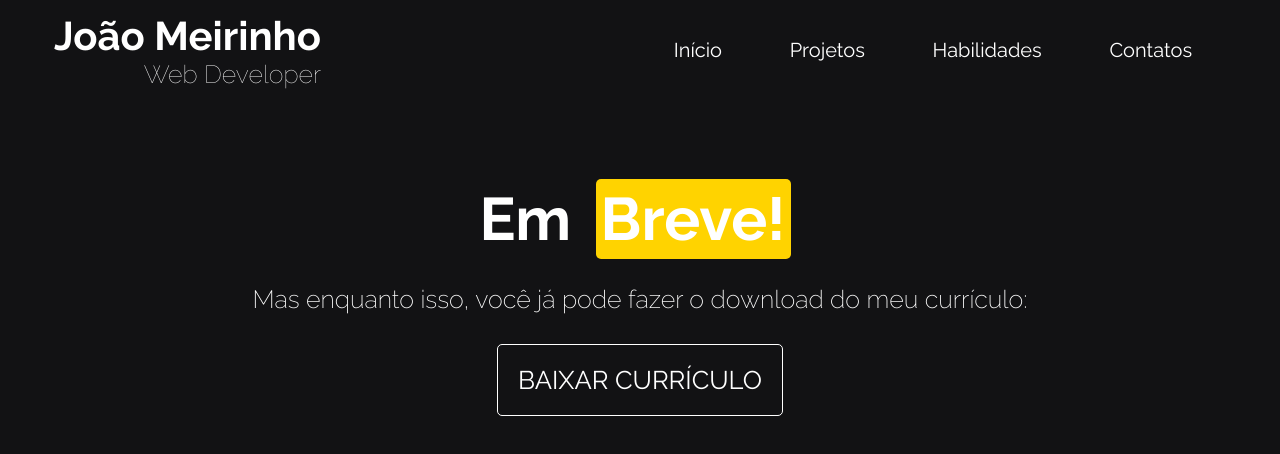
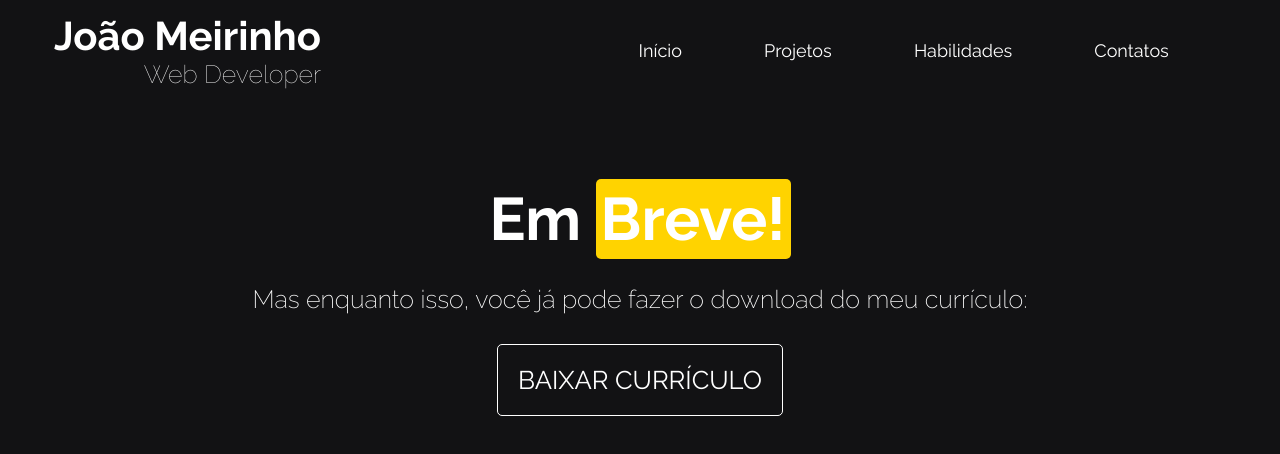
Before and after one commit to JoaoMeirinho/Portfolio, a React (Vite) app: page / in a window 1280 px wide. Shown: the top 454 px of the page. Built offline with nearby package versions, Linux system fonts and the light colour scheme.

Commit message:
Fixed Component Destac and Adjusted Navbar links

```diff
--- a/src/components/Banner/styled.js
+++ b/src/components/Banner/styled.js
@@ -37,7 +37,6 @@ export const Destac = styled.span`
   background: ${colors.yellow};
   padding: 5px;
   border-radius: 5px;
-  margin: 0 10px;
 `;
 
 export const ButtonCurriculum = styled.a`
--- a/src/components/Header/styled.js
+++ b/src/components/Header/styled.js
@@ -50,8 +50,8 @@ export const Nav = styled.nav`
     }
   }
   display: flex;
-  justify-content: space-around;
-  width: 50%;
+  justify-content: space-evenly;
+  width: 55%;
   @media (max-width: 870px) {
     opacity: ${(props) => (props.sidebar ? '1' : '0')};
     animation: show 0.5s ease-out;
@@ -75,7 +75,7 @@ export const Nav = styled.nav`
 
 export const Link = styled.a`
   cursor: pointer;
-  font-size: clamp(15px, 5vw, 20px);
+  font-size: clamp(15px, 4.5vw, 18px);
   text-decoration: none;
   list-style: none;
   border-radius: 5px;
```
